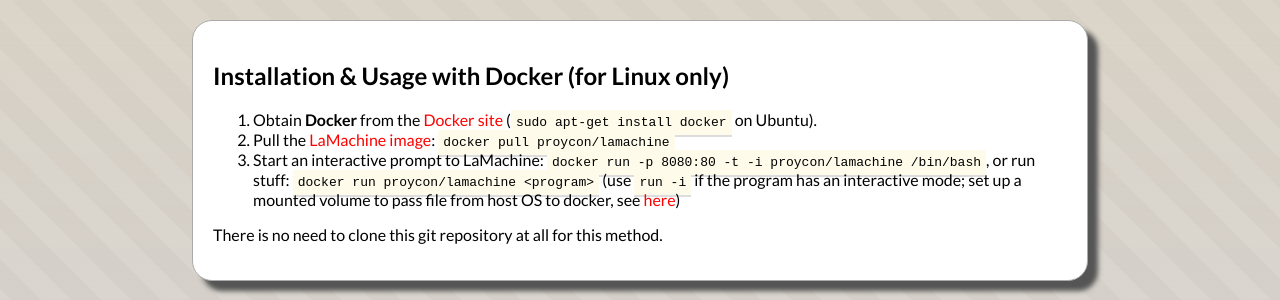
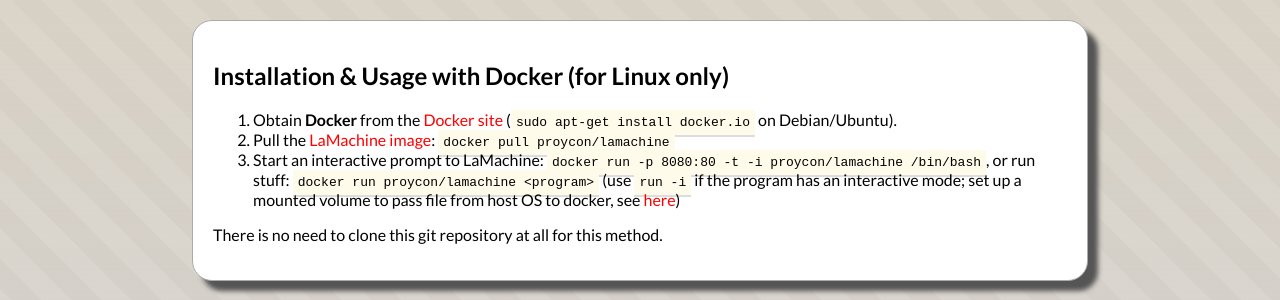
Before and after one commit to proycon/LaMachine, a Jekyll site: the page built from index.md, in a window 1280 px wide and 900 px high, scrolled down 1722 px. Shown: the part 150-450 px from the top of the window. Built offline with Jekyll 4.4.1, drawn with Linux system fonts in a browser that asks for light colours.

Commit message:
fix issue #1

```diff
--- a/index.md
+++ b/index.md
@@ -89,7 +89,7 @@
 Installation & Usage with Docker (for Linux only)
 ===================================================
 
-1. Obtain **Docker** from the [Docker site](http://www.docker.com or your package manager) (``sudo apt-get install docker`` on Ubuntu).
+1. Obtain **Docker** from the [Docker site](http://www.docker.com or your package manager) (``sudo apt-get install docker.io`` on Debian/Ubuntu).
 2. Pull the [LaMachine image](https://registry.hub.docker.com/u/proycon/lamachine/): ``docker pull proycon/lamachine``
 3. Start an interactive prompt to LaMachine: ``docker run -p 8080:80 -t -i proycon/lamachine /bin/bash``, or run stuff: ``docker run proycon/lamachine <program>``  (use ``run -i`` if the program has an interactive mode; set up a mounted volume to pass file from host OS to docker, see [here](https://docs.docker.com/userguide/dockervolumes/))
 
```
